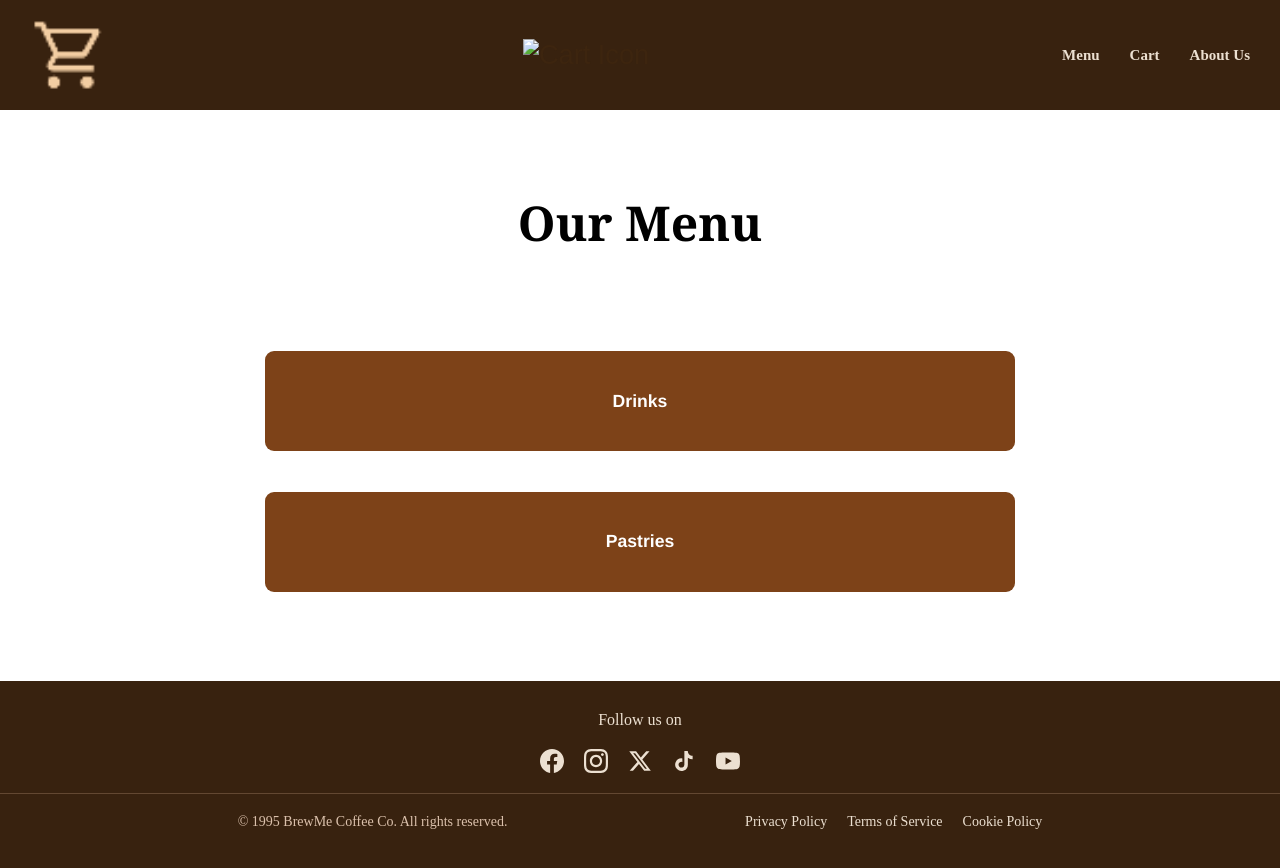
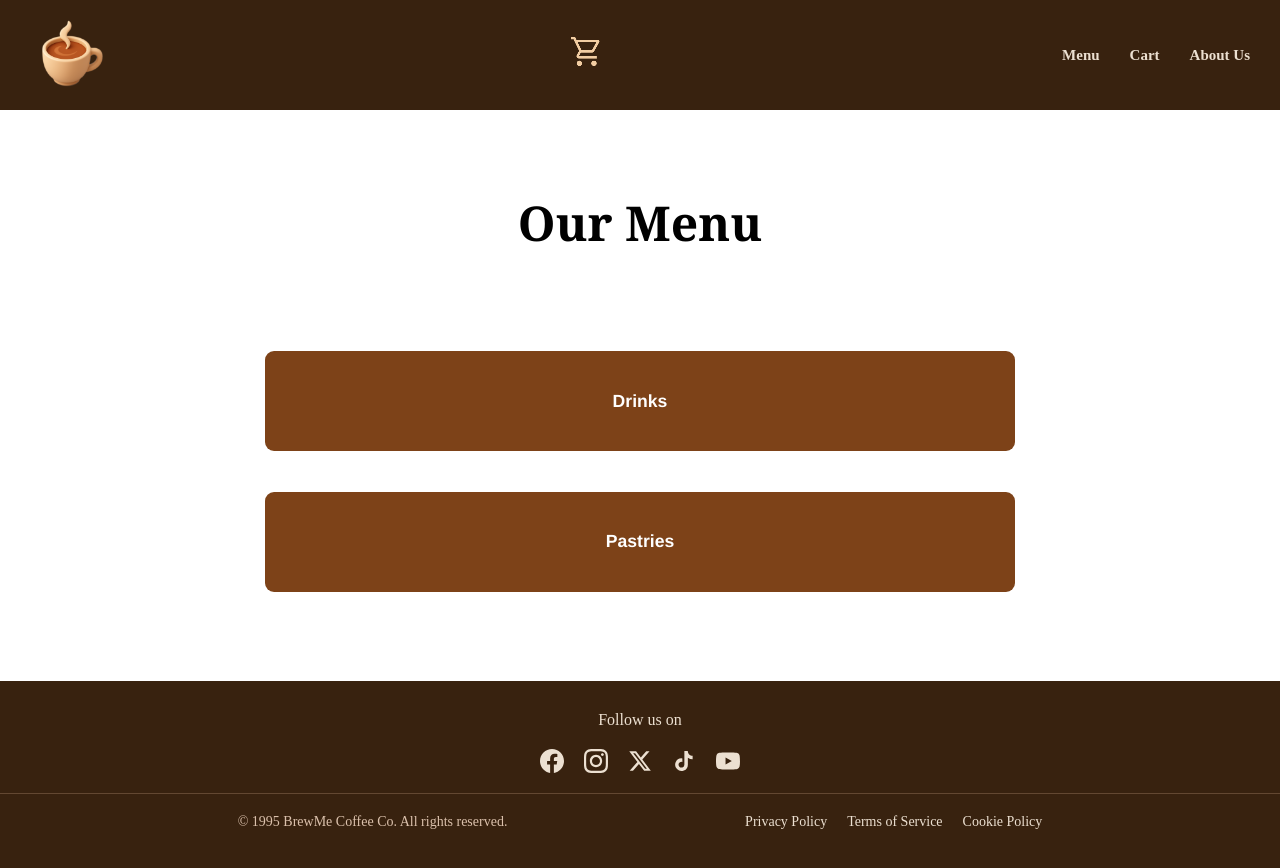
Before and after one commit to DDBSchool/Group-6--RWD-WAD-1st-Sem-Midterm-Project--S.Y-2025-2026, a plain HTML site: page html/menu.html in a window 1280 px wide. Drawn offline with Linux system fonts and the light colour scheme.

Commit message:
Update menu.html

```diff
--- a/html/menu.html
+++ b/html/menu.html
@@ -22,13 +22,13 @@
 <body>
   <nav class="navbar">
     <a href="../index.html" class="logo">
-  <img  class="cart-icon"   src="../assets/images/shopping_cart_35dp_F2CDA2_FILL0_wght400_GRAD0_opsz40.png" alt="Cart Icon">
+   <img  class="cart-icon"   src="../assets/images/brewme-logo.png" alt="brewme logo">
     </a>
 
 
     <div class="nav-icons">
       <button class="cart-btn" aria-label="Open cart">
-        <img class="cart-icon" src="../assets/images/_40dp_F2CDA2_FILL0_wght400_GRAD0_opsz40.png" alt="Cart Icon">
+        <img class="cart-icon" src="../assets/images/shopping_cart_35dp_F2CDA2_FILL0_wght400_GRAD0_opsz40.png" alt="Cart Icon">
       </button>
     </div>
 
```
